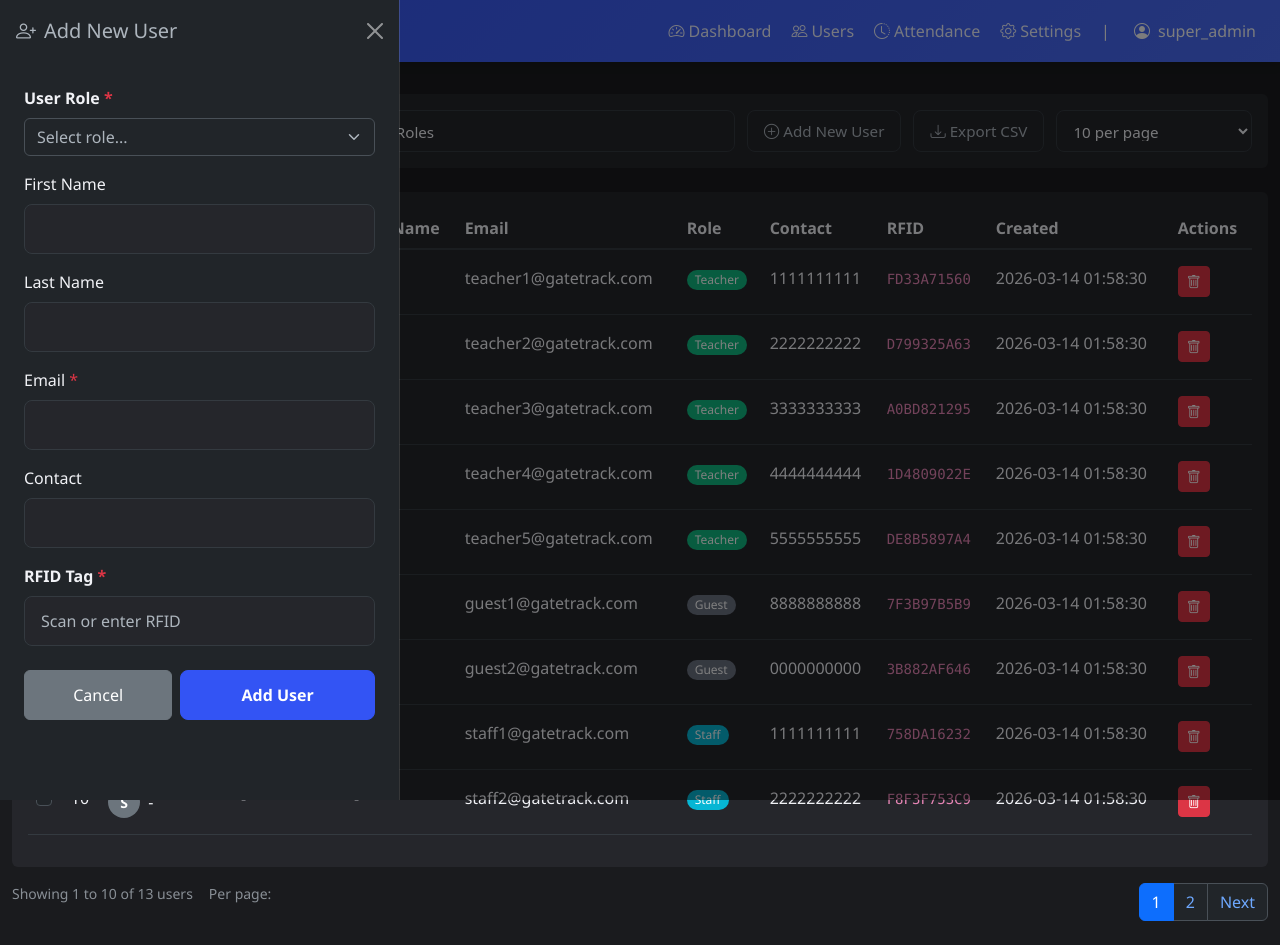
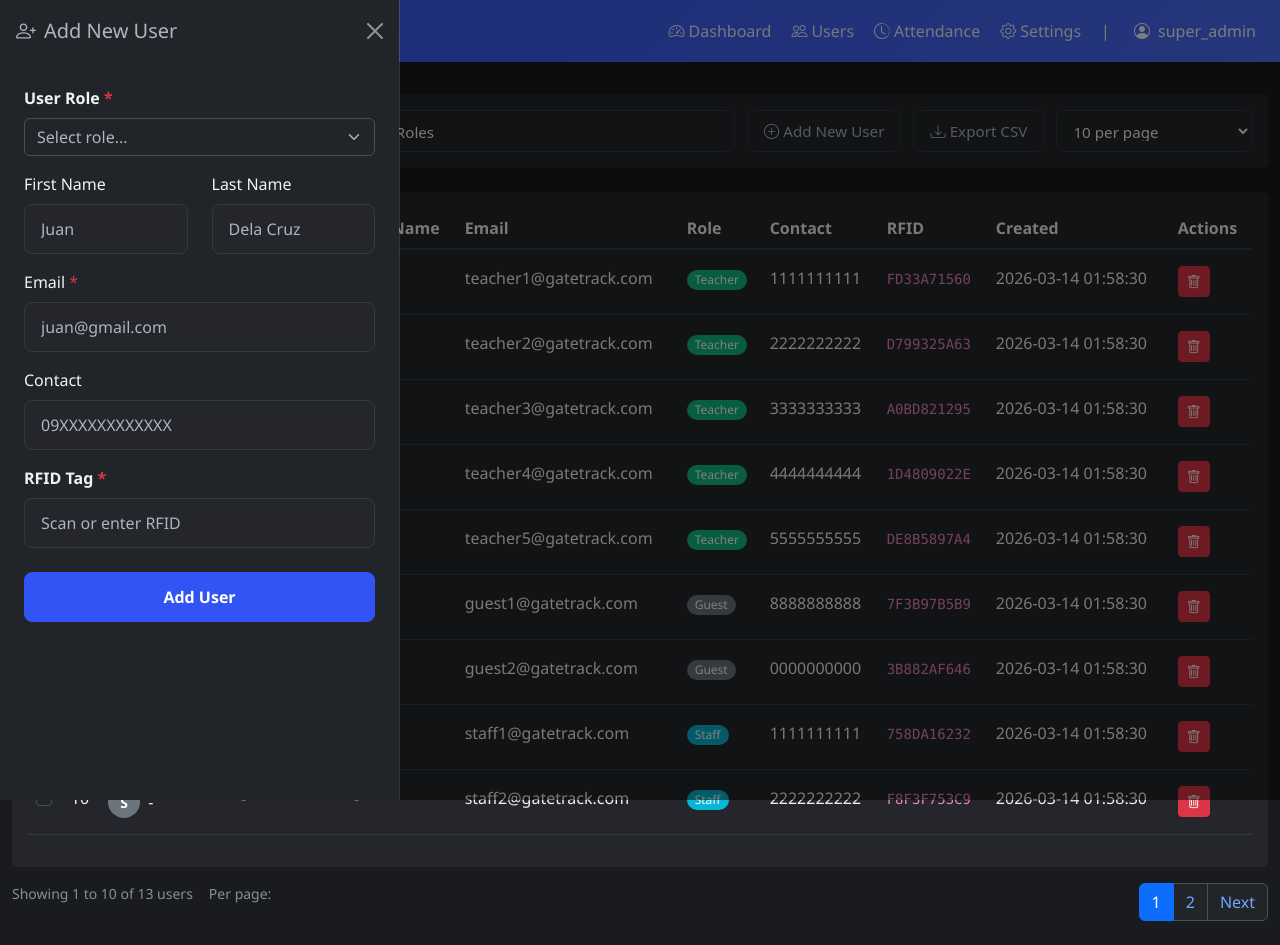
Before and after one commit to f9ki3/GateTrack, a Flask app: page /users in a window 1280 px wide, after a click on "Add New User". Run offline with Flask 3, Linux system fonts and the light colour scheme; a user stored in the database is signed in; data comes from the database, SQL or seed files in the repository; both versions use the stored data as it was after the commit; some libraries are stand-ins or nearby versions.

Commit message:
updated users

```diff
--- a/templates/users.html
+++ b/templates/users.html
@@ -97,8 +97,7 @@
         </select>
 
         <!-- Credentials for certain roles -->
-        <div id="credentialsSection" style="display: none;" class="alert alert-info mb-3">
-          <h6>Login Credentials <span class="text-danger">*</span></h6>
+        <div id="credentialsSection" style="display: none;" class="mb-3">
           <div class="row">
             <div class="col-md-6 mb-3">
               <label for="username" class="form-label">Username</label>
@@ -108,7 +107,7 @@
               <label for="password" class="form-label">Password</label>
               <div class="input-group">
                 <input type="password" class="form-control" id="password" name="password">
-                <button class="btn btn-outline-secondary" type="button" id="togglePassword">
+                <button class="btn border-top border-end border-bottom" type="button" id="togglePassword">
                   <i class="bi bi-eye" id="toggleIcon"></i>
                 </button>
               </div>
@@ -116,23 +115,28 @@
           </div>
         </div>
 
-        <label for="first_name" class="form-label">First Name</label>
-        <input type="text" class="form-control mb-3" id="first_name" name="first_name">
-
-        <label for="last_name" class="form-label">Last Name</label>
-        <input type="text" class="form-control mb-3" id="last_name" name="last_name">
+        <div class="row">
+          <div class="col-6">
+            <label for="first_name" class="form-label">First Name</label>
+            <input type="text" placeholder="Juan" class="form-control mb-3" id="first_name" name="first_name">
+          </div>
+          <div class="col-6">
+            <label for="last_name" class="form-label">Last Name</label>
+            <input type="text" placeholder="Dela Cruz" class="form-control mb-3" id="last_name" name="last_name">
+          </div>
+        </div>
 
         <label for="email" class="form-label">Email <span class="text-danger">*</span></label>
-        <input type="email" class="form-control mb-3" id="email" name="email" required>
+        <input type="email" placeholder="juan@gmail.com" class="form-control mb-3" id="email" name="email" required>
 
         <label for="contact" class="form-label">Contact</label>
-        <input type="text" class="form-control mb-3" id="contact" name="contact">
+        <input type="text" placeholder="09XXXXXXXXXXXX" class="form-control mb-3" id="contact" name="contact">
 
         <label for="rfid" class="form-label fw-bold">RFID Tag <span class="text-danger">*</span></label>
         <input type="text" class="form-control mb-4" id="rfid" name="rfid" required placeholder="Scan or enter RFID">
 
         <div class="d-flex gap-2">
-          <button type="button" class="btn btn-secondary flex-fill" data-bs-dismiss="offcanvas">Cancel</button>
+          <!-- <button type="button" class="btn btn-secondary flex-fill" data-bs-dismiss="offcanvas">Cancel</button> -->
           <button type="submit" class="btn btn-primary flex-fill">Add User</button>
         </div>
       </div>
```
Also changed, not shown: instance/gatetrack.db.
